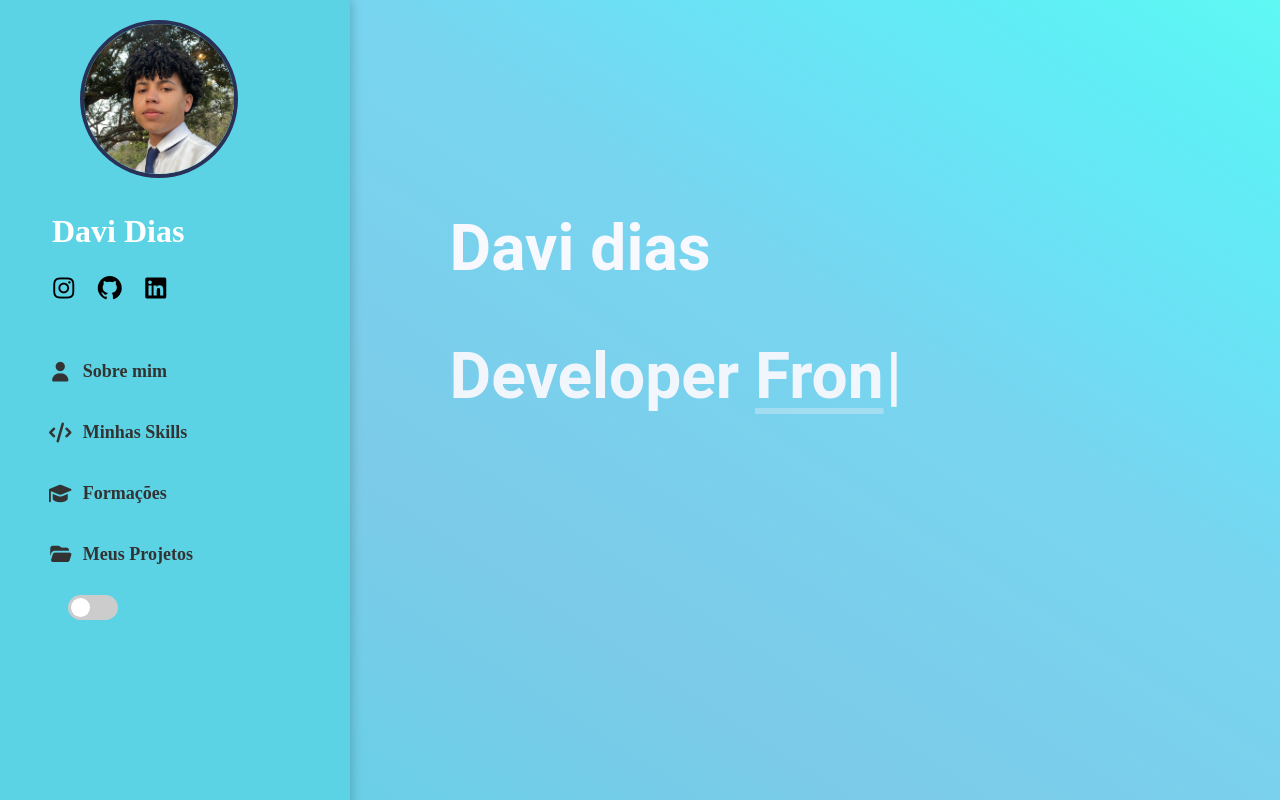
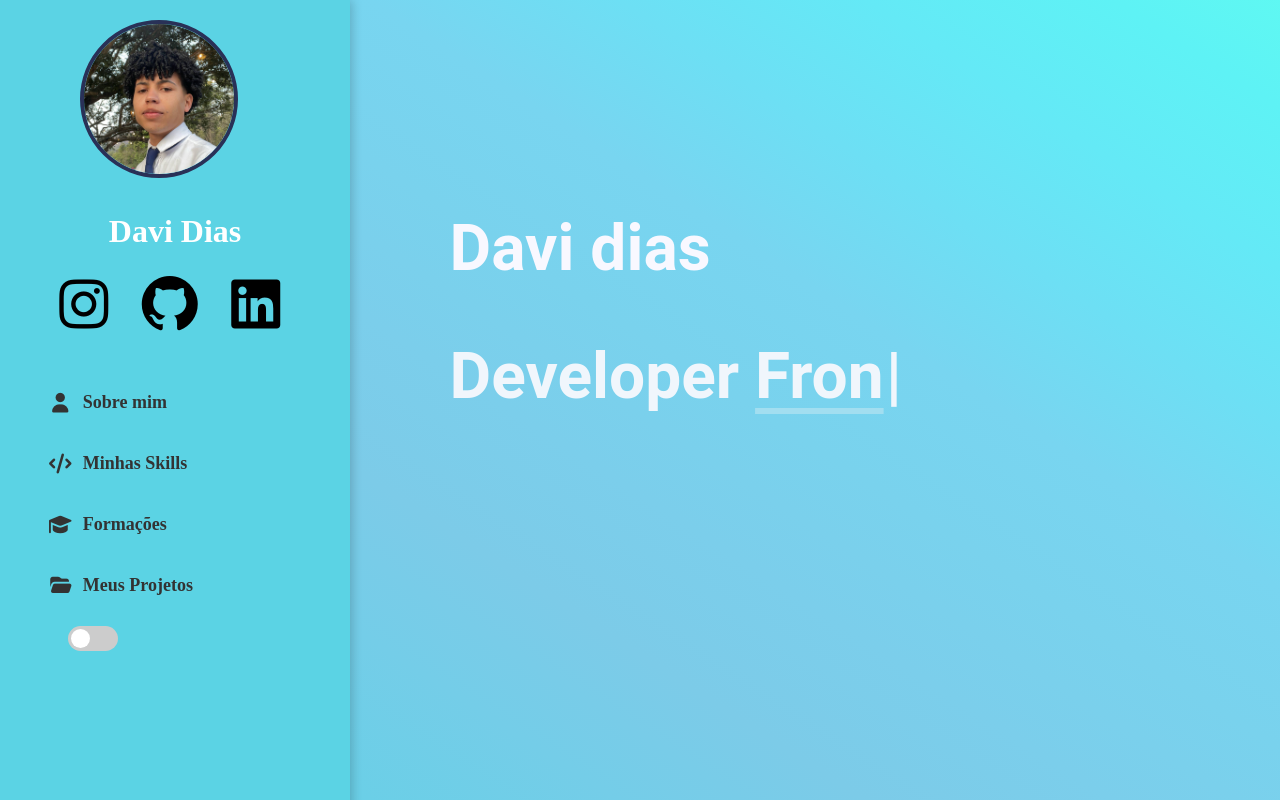
Before and after one commit to DevDaviDias/Clone-tabnews, a Next.js app: page / in a window 1280 px wide. Shown: the top 800 px of the page. Built offline with nearby package versions, Linux system fonts and the light colour scheme.

Commit message:
mudança do tamnaho de icones

```diff
--- a/styles/MenuHamburguer.module.css
+++ b/styles/MenuHamburguer.module.css
@@ -21,7 +21,7 @@
 .titleName{
  color:var(--branco);
  font-size: 2em;
- margin-left: 1em;
+ text-align: center;
 }
 .navRedesSociais{
   display: flex;
@@ -35,7 +35,7 @@
   transition: 0.2s;
 }
 .navRedesSociais > a > i {
- font-size: 1.5em;
+ font-size: 3.5em;
 }
 .tituloIcone{
   margin:0  1em  0 0;
```
